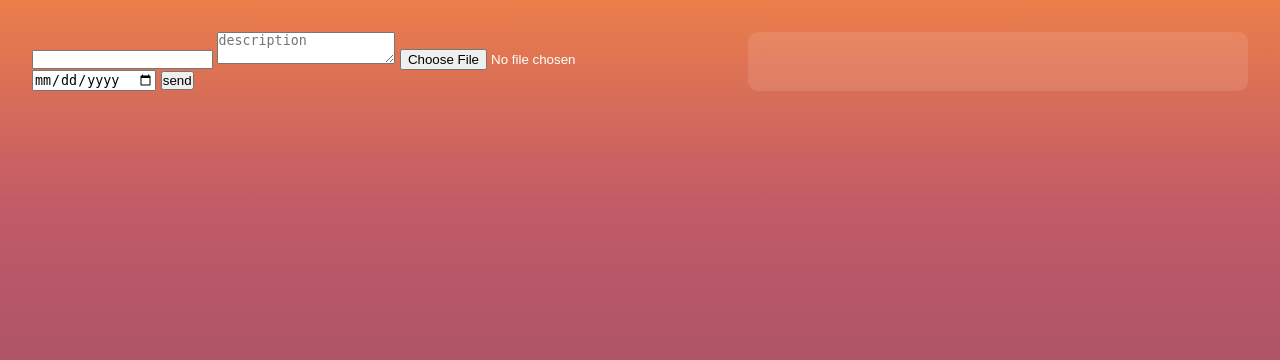
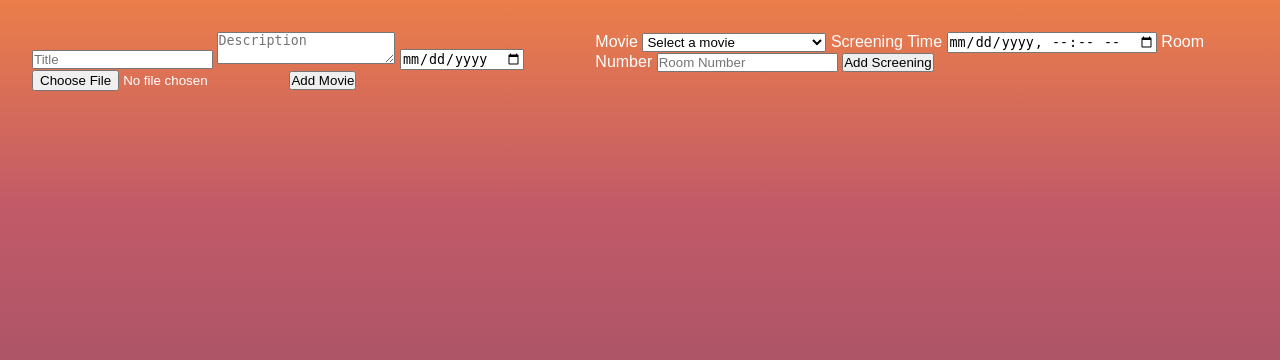
Before and after one commit to BulandaK/wdpai, a PHP site: page /adminPage in a window 1280 px wide. Shown: the part 60-420 px from the top of the page. Run offline with PHP 8.4, Linux system fonts and the light colour scheme; the visitor is signed in with stand-in values (Sample User, id 1); data comes from the database, SQL or seed files in the repository; some libraries are stand-ins or nearby versions.

Commit message:
add movies page and screening section in adminpanel

```diff
--- a/Public/views/adminPage.php
+++ b/Public/views/adminPage.php
@@ -1,10 +1,17 @@
+<?php
+require_once __DIR__ . '/../../src/repository/MovieRepository.php';
+
+$movieRepository = new MovieRepository();
+$movies = $movieRepository->getAllMovies(); // Pobierz wszystkie filmy
+?>
+
 <!DOCTYPE html>
 <html lang="en">
 
 <head>
     <meta charset="UTF-8" />
     <meta name="viewport" content="width=device-width, initial-scale=1.0" />
-    <title>CineReserve</title>
+    <title>CineReserve - Admin Page</title>
     <link rel="stylesheet" href="../Public/css/reserve.css" />
 
 
@@ -15,18 +22,39 @@
 
     <main>
         <section class="add-movie">
-            <form action="addMovie" method="POST" enctype="multipart/form-data">
-                <input name="title" type="text">
-                <textarea name="description" placeholder="description"></textarea>
-                <input type="file" name="file">
-                <input type="date" name="realase_date">
-                <button type="submit">send</button>
+            <form action="/addMovie" method="POST" enctype="multipart/form-data">
+                <input type="text" name="title" placeholder="Title" required>
+                <textarea name="description" placeholder="Description"></textarea>
+                <input type="date" name="release_date" required> <!-- Upewnij się, że to pole istnieje -->
+                <input type="file" name="file" accept="image/png, image/jpeg" required>
+                <button type="submit">Add Movie</button>
+            </form>
+
+        </section>
+
+        <section class="add-screening">
+            <form action="/addScreening" method="POST">
+                <label for="movie_id">Movie</label>
+                <select name="movie_id" id="movie_id" required>
+                    <option value="" disabled selected>Select a movie</option>
+                    <?php foreach ($movies as $movie): ?>
+                        <option value="<?= $movie->getId() ?>"><?= htmlspecialchars($movie->getTitle()) ?> (ID:
+                            <?= $movie->getId() ?>)
+                        </option>
+                    <?php endforeach; ?>
+                </select>
+
+                <label for="screening_time">Screening Time</label>
+                <input type="datetime-local" name="screening_time" id="screening_time" required>
+
+                <label for="room_number">Room Number</label>
+                <input type="number" name="room_number" id="room_number" placeholder="Room Number" required>
+
+                <button type="submit">Add Screening</button>
             </form>
         </section>
 
-        <section class="reservation-section">
 
-        </section>
     </main>
 </body>
 
--- a/Routing.php
+++ b/Routing.php
@@ -4,6 +4,7 @@
 require_once 'src/controllers/SecurityController.php';
 require_once 'src/controllers/SeatsController.php';
 require_once 'src/controllers/MovieController.php';
+require_once 'src/controllers/ScreeningController.php';
 
 
 
--- a/index.php
+++ b/index.php
@@ -17,6 +17,10 @@
 Routing::post('reserveSeats', 'SeatsController');
 
 Routing::post('addMovie', 'MovieController');
+Routing::get('movies', 'MovieController');
+
+Routing::post('addScreening', 'ScreeningController');
+
 
 
 Routing::run($path);
--- a/src/controllers/MovieController.php
+++ b/src/controllers/MovieController.php
@@ -6,7 +6,6 @@
 
 class MovieController extends AppController
 {
-
     const MAX_FILE_SIZE = 1024 * 1024;
     const SUPPORTED_TYPES = ['image/png', 'image/jpeg'];
     const UPLOAD_DIRECTORY = '/../public/uploads/';
@@ -14,29 +13,45 @@
     private $message = [];
     private $movieRepository;
 
-
     public function __construct()
     {
         parent::__construct();
         $this->movieRepository = new MovieRepository();
     }
 
+    public function movies()
+    {
+        $movies = $this->movieRepository->getAllMovies();
+        return $this->render('movies', ['movies' => $movies]);
+    }
+
     public function addMovie()
     {
         if ($this->isPost() && is_uploaded_file($_FILES['file']['tmp_name']) && $this->validate($_FILES['file'])) {
+            // Przenieś plik do katalogu upload
             move_uploaded_file(
                 $_FILES['file']['tmp_name'],
                 dirname(__DIR__) . self::UPLOAD_DIRECTORY . $_FILES['file']['name']
             );
 
-            // TODO create new project object and save it in database
-            $movie = new Movie($_POST['title'], $_POST['description'], '2025-01-04', $_FILES['file']['name']);
+            // Utwórz obiekt filmu i zapisz go w bazie
+            $movie = new Movie(
+                null, // `id` będzie automatycznie generowane przez bazę danych
+                $_POST['title'],
+                $_POST['description'],
+                $_POST['release_date'],
+                $_FILES['file']['name']
+            );
             $this->movieRepository->addMovie($movie);
 
+            $this->message[] = 'Movie added successfully!';
+            return $this->render('movies', [
+                'messages' => $this->message,
+                'movies' => $this->movieRepository->getAllMovies()
+            ]);
+        }
 
-            return $this->render('reserve', ['messages' => $this->message]);
-        }
-        return $this->render('main', ['messages' => $this->message]);
+        return $this->render('add-movie', ['messages' => $this->message]);
     }
 
     private function validate(array $file): bool
@@ -52,7 +67,4 @@
         }
         return true;
     }
-
-
-
 }
--- /dev/null
+++ b/src/controllers/ScreeningController.php
@@ -0,0 +1,37 @@
+<?php
+
+require_once 'AppController.php';
+require_once __DIR__ . '/../models/Screening.php';
+require_once __DIR__ . '/../repository/ScreeningRepository.php';
+
+class ScreeningController extends AppController
+{
+    private $screeningRepository;
+
+    public function __construct()
+    {
+        parent::__construct();
+        $this->screeningRepository = new ScreeningRepository();
+    }
+
+    public function addScreening()
+    {
+        if (!$this->isPost()) {
+            return $this->render('adminPage', ['messages' => ['Invalid request']]);
+        }
+
+        if (empty($_POST['movie_id']) || empty($_POST['screening_time']) || empty($_POST['room_number'])) {
+            return $this->render('adminPage', ['messages' => ['All fields are required']]);
+        }
+
+        $screening = new Screening(
+            null,
+            (int) $_POST['movie_id'],
+            $_POST['screening_time'],
+            (int) $_POST['room_number']
+        );
+
+        $this->screeningRepository->addScreening($screening);
+        return $this->render('adminPage', ['messages' => ['Screening added successfully!']]);
+    }
+}
--- a/src/models/Movie.php
+++ b/src/models/Movie.php
@@ -2,18 +2,20 @@
 
 class Movie
 {
-    private $title;
-    private $description;
-    private $release_date;
-    private $file;
+    private ?int $id;
+    private string $title;
+    private string $description;
+    private string $release_date;
+    private string $file;
 
-    // Konstruktor
     public function __construct(
+        ?int $id = null, // Ustawienie wartości domyślnej
         string $title,
         string $description,
         string $release_date,
         string $file
     ) {
+        $this->id = $id;
         $this->title = $title;
         $this->description = $description;
         $this->release_date = $release_date;
@@ -21,6 +23,10 @@
     }
 
     // Gettery
+    public function getId(): ?int
+    {
+        return $this->id;
+    }
     public function getTitle(): string
     {
         return $this->title;
--- /dev/null
+++ b/src/models/Screening.php
@@ -0,0 +1,52 @@
+<?php
+
+class Screening
+{
+    private ?int $id;
+    private int $movieId;
+    private string $screeningTime;
+    private int $roomNumber;
+
+    public function __construct(?int $id, int $movieId, string $screeningTime, int $roomNumber)
+    {
+        $this->id = $id;
+        $this->movieId = $movieId;
+        $this->screeningTime = $screeningTime;
+        $this->roomNumber = $roomNumber;
+    }
+
+    public function getId(): ?int
+    {
+        return $this->id;
+    }
+
+    public function getMovieId(): int
+    {
+        return $this->movieId;
+    }
+
+    public function getScreeningTime(): string
+    {
+        return $this->screeningTime;
+    }
+
+    public function getRoomNumber(): int
+    {
+        return $this->roomNumber;
+    }
+
+    public function setMovieId(int $movieId): void
+    {
+        $this->movieId = $movieId;
+    }
+
+    public function setScreeningTime(string $screeningTime): void
+    {
+        $this->screeningTime = $screeningTime;
+    }
+
+    public function setRoomNumber(int $roomNumber): void
+    {
+        $this->roomNumber = $roomNumber;
+    }
+}
--- a/src/repository/MovieRepository.php
+++ b/src/repository/MovieRepository.php
@@ -20,6 +20,7 @@
         }
 
         return new Movie(
+            $movie['id'],
             $movie['title'],
             $movie['description'],
             $movie['release_date'],
@@ -60,13 +61,16 @@
 
         foreach ($movies as $movie) {
             $result[] = new Movie(
+                $movie['id'],
                 $movie['title'],
                 $movie['description'],
                 $movie['release_date'],
-                $movie['file']
+                $movie['file'],
+
             );
         }
 
         return $result;
     }
+
 }
--- /dev/null
+++ b/src/repository/ScreeningRepository.php
@@ -0,0 +1,47 @@
+<?php
+
+require_once 'Repository.php';
+require_once __DIR__ . '/../models/Screening.php';
+
+class ScreeningRepository extends Repository
+{
+    public function addScreening(Screening $screening): void
+    {
+        $stmt = $this->database->connect()->prepare('
+            INSERT INTO screenings (movie_id, screening_time, room_number)
+            VALUES (:movie_id, :screening_time, :room_number)
+        ');
+
+        $movieId = $screening->getMovieId();
+        $screeningTime = $screening->getScreeningTime();
+        $roomNumber = $screening->getRoomNumber();
+
+        $stmt->bindParam(':movie_id', $movieId, PDO::PARAM_INT);
+        $stmt->bindParam(':screening_time', $screeningTime, PDO::PARAM_STR);
+        $stmt->bindParam(':room_number', $roomNumber, PDO::PARAM_INT);
+
+        $stmt->execute();
+    }
+
+    public function getAllScreenings(): array
+    {
+        $stmt = $this->database->connect()->prepare('
+            SELECT * FROM screenings
+        ');
+        $stmt->execute();
+
+        $screenings = $stmt->fetchAll(PDO::FETCH_ASSOC);
+        $result = [];
+
+        foreach ($screenings as $screening) {
+            $result[] = new Screening(
+                $screening['id'],
+                $screening['movie_id'],
+                $screening['screening_time'],
+                $screening['room_number']
+            );
+        }
+
+        return $result;
+    }
+}
```
Also changed, not shown: Public/css/movies.css (added, +61 -0 lines), Public/views/movies.php (added, +34 -0 lines).
